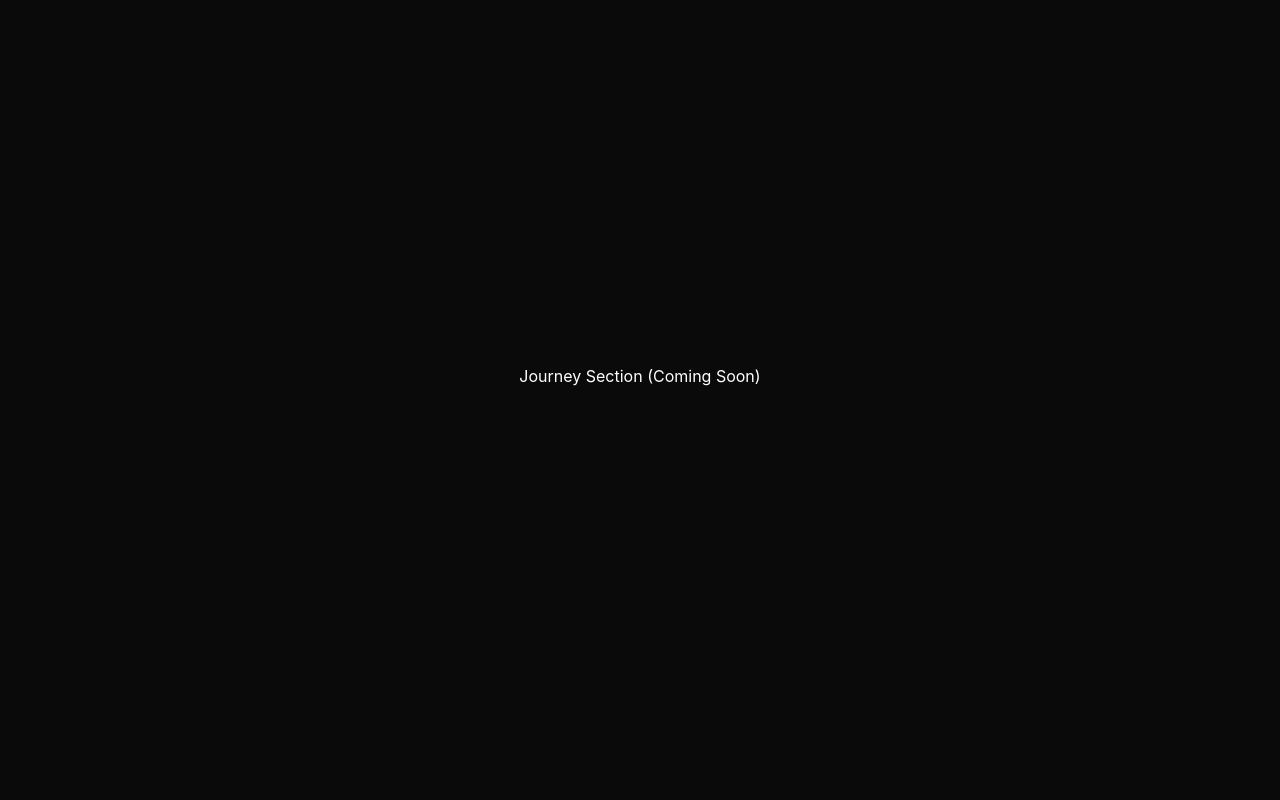
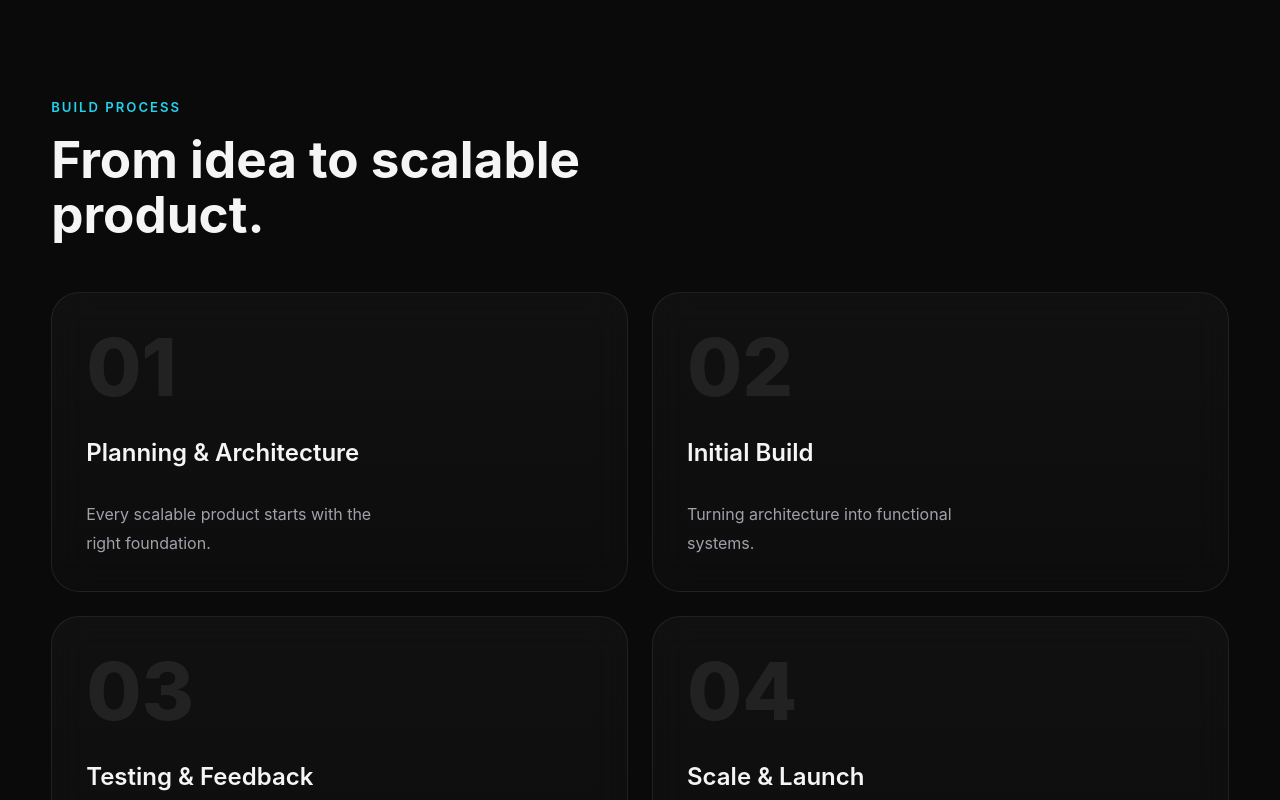
Before and after one commit to SG-07/portfolio, a React app: page / in a window 1280 px wide. Shown: the part 4220-5020 px from the top of the page. Built offline with nearby package versions, Linux system fonts and the light colour scheme; the HTML template or start-up script is replaced by a standard one.

Commit message:
updated approach section

```diff
--- /dev/null
+++ b/src/components/approach/Approach.css
@@ -0,0 +1,267 @@
+.approach-section {
+  padding: 120px 0;
+}
+
+.approach-container {
+  width: min(1180px, 92%);
+  margin: 0 auto;
+}
+
+/* =========================
+   HEADER
+========================= */
+
+.approach-header {
+  margin-bottom: 50px;
+}
+
+.approach-label {
+  margin-bottom: 14px;
+
+  color: var(--accent-cyan);
+
+  font-size: 0.82rem;
+  font-weight: 600;
+
+  letter-spacing: 2px;
+
+  text-transform: uppercase;
+}
+
+.approach-heading {
+  max-width: 700px;
+
+  color: var(--text-primary);
+
+  font-size: clamp(2rem, 4vw, 3.4rem);
+  font-weight: 700;
+
+  line-height: 1.08;
+}
+
+/* =========================
+   GRID
+========================= */
+
+.approach-grid {
+  display: grid;
+  grid-template-columns: repeat(
+    2,
+    1fr
+  );
+
+  gap: 24px;
+}
+
+/* =========================
+   CARD
+========================= */
+
+.approach-card {
+  position: relative;
+
+  min-height: 300px;
+
+  overflow: hidden;
+
+  border-radius: 28px;
+
+  background:
+    linear-gradient(
+      180deg,
+      rgba(255, 255, 255, 0.03),
+      rgba(255, 255, 255, 0.015)
+    );
+
+  border:
+    1px solid
+    rgba(255, 255, 255, 0.08);
+
+  backdrop-filter: blur(18px);
+  -webkit-backdrop-filter: blur(18px);
+
+  padding: 34px;
+
+  cursor: pointer;
+
+  transition:
+    border-color 0.3s ease,
+    transform 0.3s ease,
+    box-shadow 0.3s ease;
+}
+
+.approach-card:hover {
+  transform: translateY(-4px);
+
+  border-color:
+    rgba(34, 211, 238, 0.2);
+
+  box-shadow:
+    0 0 40px
+    rgba(34, 211, 238, 0.08);
+}
+
+/* =========================
+   DEFAULT STATE
+========================= */
+
+.card-default {
+  position: absolute;
+  inset: 34px;
+
+  display: flex;
+  flex-direction: column;
+  justify-content: space-between;
+
+  transition:
+    opacity 0.35s ease,
+    transform 0.35s ease;
+}
+
+.approach-card:hover .card-default {
+  opacity: 0;
+
+  transform: translateY(-10px);
+}
+
+.phase-number {
+  color:
+    rgba(255, 255, 255, 0.08);
+
+  font-size: 5rem;
+  font-weight: 800;
+
+  line-height: 1;
+}
+
+.phase-title {
+  color: var(--text-primary);
+
+  font-size: 1.5rem;
+  font-weight: 600;
+}
+
+.phase-preview {
+  max-width: 320px;
+
+  color: var(--text-secondary);
+
+  line-height: 1.8;
+}
+
+/* =========================
+   HOVER STATE
+========================= */
+
+.card-hover {
+  position: absolute;
+  inset: 34px;
+
+  display: flex;
+  flex-direction: column;
+  justify-content: space-between;
+
+  opacity: 0;
+
+  transform: translateY(14px);
+
+  transition:
+    opacity 0.35s ease,
+    transform 0.35s ease;
+}
+
+.approach-card:hover .card-hover {
+  opacity: 1;
+
+  transform: translateY(0);
+}
+
+.phase-description {
+  color: var(--text-secondary);
+
+  line-height: 1.9;
+}
+
+.phase-tags {
+  display: flex;
+  flex-wrap: wrap;
+
+  gap: 12px;
+}
+
+.phase-tag {
+  padding: 10px 14px;
+
+  border-radius: 999px;
+
+  background:
+    rgba(255, 255, 255, 0.05);
+
+  border:
+    1px solid
+    rgba(255, 255, 255, 0.08);
+
+  color: var(--text-secondary);
+
+  font-size: 0.8rem;
+}
+
+/* =========================
+   FOOTER
+========================= */
+
+.approach-footer {
+  margin-top: 40px;
+
+  color:
+    rgba(255, 255, 255, 0.45);
+
+  font-size: 0.95rem;
+
+  text-align: center;
+}
+
+/* =========================
+   RESPONSIVE
+========================= */
+
+@media (max-width: 900px) {
+  .approach-grid {
+    grid-template-columns: 1fr;
+  }
+}
+
+@media (max-width: 768px) {
+  .approach-section {
+    padding: 100px 0;
+  }
+
+  .approach-card {
+    min-height: 280px;
+
+    padding: 28px;
+  }
+
+  .card-default,
+  .card-hover {
+    inset: 28px;
+  }
+
+  .phase-number {
+    font-size: 4rem;
+  }
+}
+
+@media (max-width: 480px) {
+  .approach-heading {
+    font-size: 2rem;
+  }
+
+  .approach-card {
+    min-height: 260px;
+  }
+
+  .phase-title {
+    font-size: 1.3rem;
+  }
+}
--- /dev/null
+++ b/src/components/approach/Approach.jsx
@@ -0,0 +1,111 @@
+import { motion } from "framer-motion";
+
+import {
+  phases,
+} from "./approachData";
+
+import "./Approach.css";
+
+const Approach = () => {
+  return (
+    <section
+      className="approach-section"
+      id="approach"
+    >
+      <div className="approach-container">
+
+        {/* heading */}
+        <div className="approach-header">
+
+          <p className="approach-label">
+            BUILD PROCESS
+          </p>
+
+          <h2 className="approach-heading">
+            From idea to scalable
+            product.
+          </h2>
+
+        </div>
+
+        {/* cards */}
+        <div className="approach-grid">
+
+          {phases.map((phase, index) => (
+            <motion.div
+              key={phase.number}
+              className="approach-card"
+              initial={{
+                opacity: 0,
+                y: 40,
+              }}
+              whileInView={{
+                opacity: 1,
+                y: 0,
+              }}
+              viewport={{
+                once: true,
+              }}
+              transition={{
+                duration: 0.5,
+                delay: index * 0.08,
+              }}
+            >
+
+              {/* default state */}
+              <div className="card-default">
+
+                <span className="phase-number">
+                  {phase.number}
+                </span>
+
+                <h3 className="phase-title">
+                  {phase.title}
+                </h3>
+
+                <p className="phase-preview">
+                  {phase.preview}
+                </p>
+
+              </div>
+
+              {/* hover state */}
+              <div className="card-hover">
+
+                <p className="phase-description">
+                  {phase.description}
+                </p>
+
+                <div className="phase-tags">
+
+                  {phase.tags.map((tag) => (
+                    <span
+                      key={tag}
+                      className="phase-tag"
+                    >
+                      {tag}
+                    </span>
+                  ))}
+
+                </div>
+
+              </div>
+
+            </motion.div>
+          ))}
+
+        </div>
+
+        {/* footer */}
+        <p className="approach-footer">
+          Always improving through
+          iteration, feedback, and
+          real-world usage.
+        </p>
+
+      </div>
+    </section>
+  );
+};
+
+export default Approach;
--- /dev/null
+++ b/src/components/approach/approachData.js
@@ -0,0 +1,79 @@
+export const phases = [
+  {
+    number: "01",
+
+    title:
+      "Planning & Architecture",
+
+    preview:
+      "Every scalable product starts with the right foundation.",
+
+    description:
+      "Understanding the product scope, defining system architecture, database structure, API flow, and scalable backend foundations before development begins.",
+
+    tags: [
+      "System Design",
+      "Database Design",
+      "API Planning",
+      "Scalability",
+    ],
+  },
+
+  {
+    number: "02",
+
+    title: "Initial Build",
+
+    preview:
+      "Turning architecture into functional systems.",
+
+    description:
+      "Building backend services, frontend structure, authentication systems, reusable components, and primary product workflows.",
+
+    tags: [
+      "Backend",
+      "Frontend",
+      "Authentication",
+      "Core Features",
+    ],
+  },
+
+  {
+    number: "03",
+
+    title:
+      "Testing & Feedback",
+
+    preview:
+      "Real users reveal what development misses.",
+
+    description:
+      "Launching early builds to limited users, gathering feedback, fixing edge cases, improving UX, and optimizing performance.",
+
+    tags: [
+      "Feedback",
+      "Optimization",
+      "Performance",
+      "Bug Fixes",
+    ],
+  },
+
+  {
+    number: "04",
+
+    title: "Scale & Launch",
+
+    preview:
+      "Preparing systems for production and growth.",
+
+    description:
+      "Deploying production-ready applications with monitoring, scalability, cloud workflows, security practices, and continuous iteration.",
+
+    tags: [
+      "Deployment",
+      "Cloud",
+      "Security",
+      "Monitoring",
+    ],
+  },
+];
--- a/src/pages/Home.jsx
+++ b/src/pages/Home.jsx
@@ -2,6 +2,7 @@ import Hero from "../components/hero/Hero";
 import About from "../components/about/About";
 import Skills from "../components/techstack/TechStack";
 import Projects from "../components/projects/Projects";
+import Approach from "../components/approach/Approach";
 // import Journey from "../components/journey/Journey";
 // import Contact from "../components/contact/Contact";
 
@@ -27,6 +28,11 @@ const Home = () => {
       {/* SKILLS */}
       <section id="skills">
         <Skills />
+      </section>
+
+      {/* APPROACH */}
+      <section id="approach">
+        <Approach />
       </section>
 
       {/* JOURNEY */}
```
Also changed, not shown: src/components/principles/PrincipleCard.jsx (deleted), src/components/principles/PrinciplesGrid.jsx (deleted).
